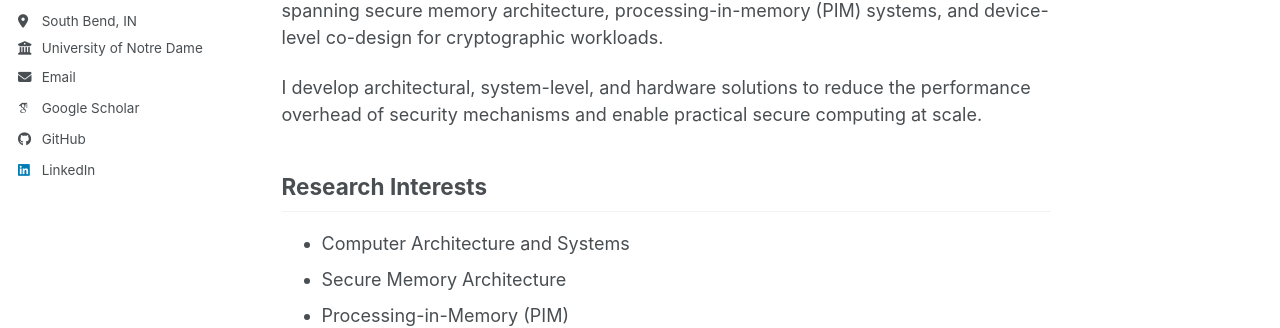
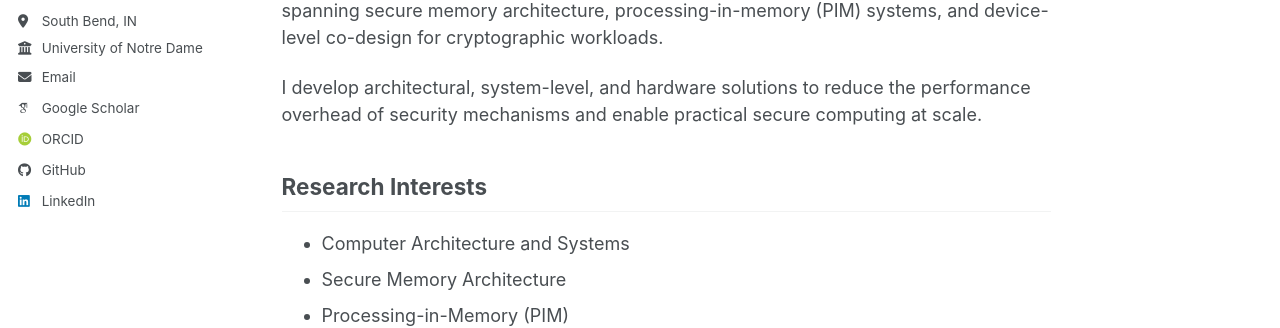
Before and after one commit to haoran-g/haoran-g.github.io, a Jekyll site: the page built from _pages/about.md, in a window 1280 px wide. Shown: the part 251-579 px from the top of the page. Built offline with Jekyll 4.4.1, drawn with Linux system fonts in a browser that asks for light colours; some web fonts are replaced; a script bundle is joined from its source files by our own code; library files that are not in the unit come from our copies.

Commit message:
update about page

```diff
--- a/_config.yml
+++ b/_config.yml
@@ -11,7 +11,7 @@
 
 # Author (Sidebar)
 author:
-  avatar           : "/images/Haoran_Geng.jpeg"
+  avatar           : "/images/Haoran_Geng.png"
   name             : "Haoran Geng"
   bio              : "Ph.D. Candidate in Computer Science and Engineering, University of Notre Dame"
   location         : "South Bend, IN"
@@ -19,6 +19,7 @@
   email            : "hgeng@nd.edu"
 
   googlescholar    : "https://scholar.google.com/citations?user=5y2ILp8AAAAJ&hl=en"
+  orcid            : "https://orcid.org/0009-0005-2510-2825"
   github           : "haoran-g"
   linkedin         : "haoran-geng-b9973316a"
 
```
Also changed, not shown: images/Haoran_Geng.png (added).
